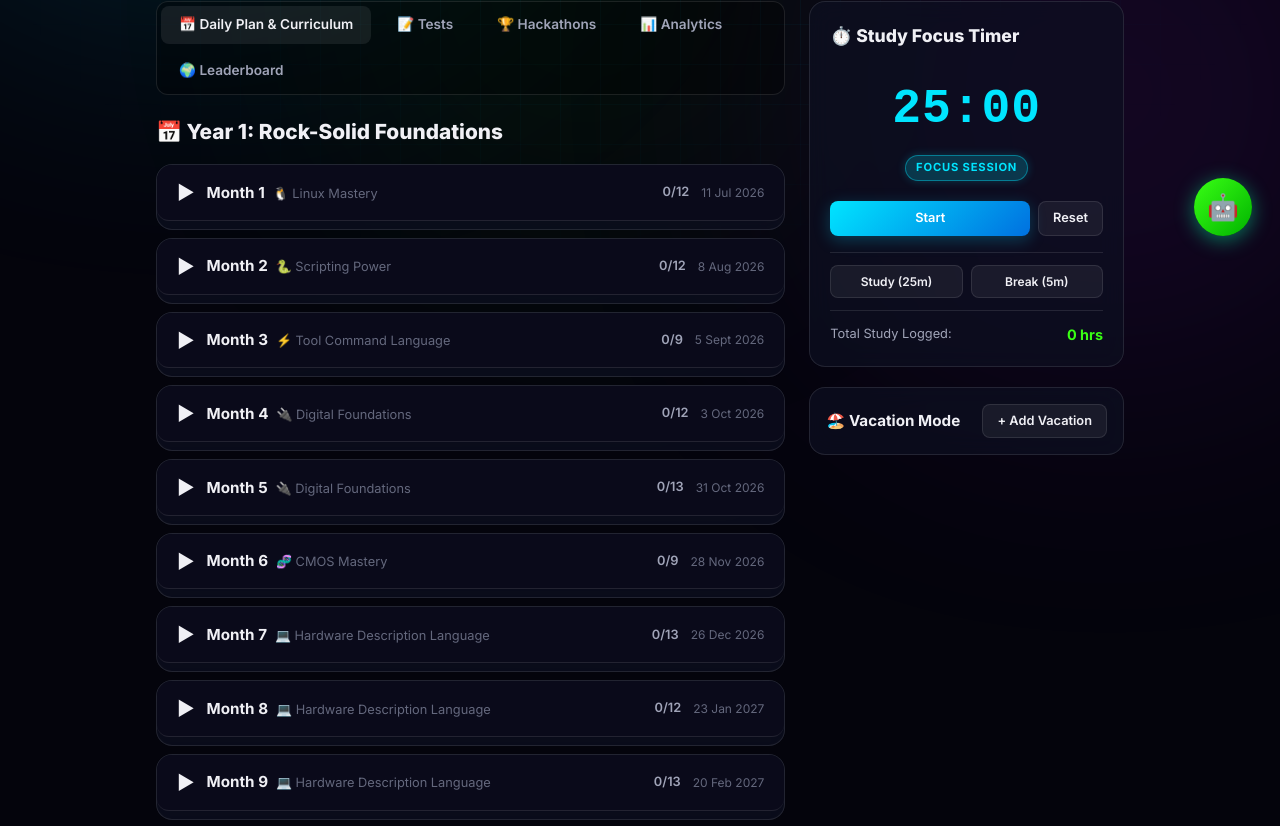
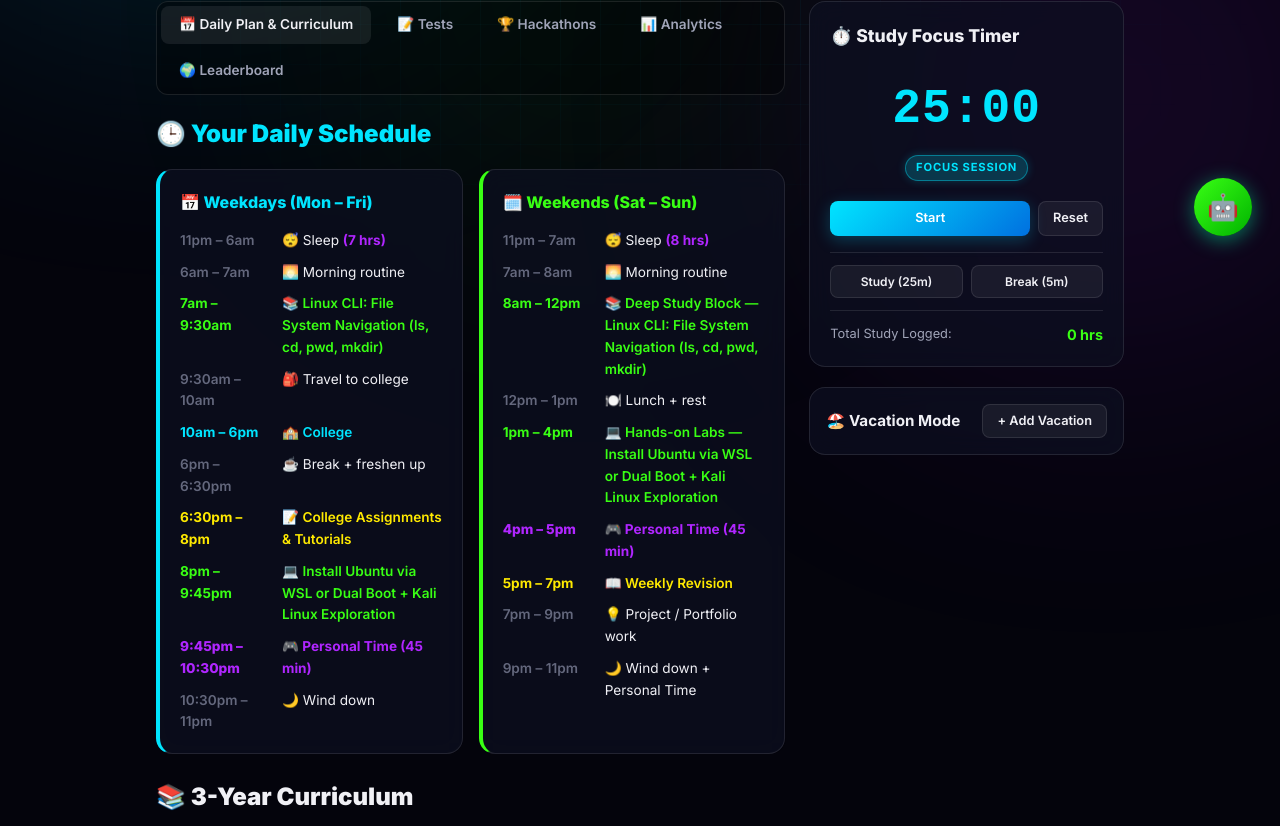
Before and after one commit to manavtajpara-byte/VLSI-Cyber-Security-Planner, a Next.js app: page / in a window 1280 px wide. Shown: the part 536-1362 px from the top of the page. Built offline with nearby package versions, Linux system fonts and the light colour scheme.

Commit message:
feat: full daily plan + curriculum in one tab, dynamic task names in time slots

```diff
--- a/src/app/page.tsx
+++ b/src/app/page.tsx
@@ -424,6 +424,52 @@ export default function Dashboard() {
           {/* ═══ TIMETABLE TAB ═══ */}
           {activeTab === "timetable" && (
             <div>
+
+              {/* ── DAILY SCHEDULE ── */}
+              <h2 style={{ fontSize: "1.5rem", fontWeight: 900, marginBottom: 16, color: "var(--vlsi)", display: "flex", alignItems: "center", gap: 10 }}>
+                🕒 Your Daily Schedule
+              </h2>
+
+              <div style={{ display: "grid", gridTemplateColumns: "1fr 1fr", gap: 16, marginBottom: 24 }}>
+                {/* Weekday */}
+                <div className="card" style={{ padding: 20, borderLeft: "4px solid var(--vlsi)" }}>
+                  <h3 style={{ fontWeight: 800, color: "var(--vlsi)", marginBottom: 14, fontSize: "1rem" }}>📅 Weekdays (Mon – Fri)</h3>
+                  <div style={{ display: "grid", gridTemplateColumns: "90px 1fr", gap: "10px 12px", fontSize: "0.85rem" }}>
+                    <span style={{ color: "var(--text-muted)", fontWeight: 600 }}>11pm – 6am</span><span>😴 Sleep <span style={{ color: "var(--purple)", fontWeight: 700 }}>(7 hrs)</span></span>
+                    <span style={{ color: "var(--text-muted)", fontWeight: 600 }}>6am – 7am</span><span>🌅 Morning routine</span>
+                    <span style={{ color: "var(--cyber)", fontWeight: 700 }}>7am – 9:30am</span><span style={{ color: "var(--cyber)", fontWeight: 600 }}>📚 {cyberVlsiTasks}</span>
+                    <span style={{ color: "var(--text-muted)", fontWeight: 600 }}>9:30am – 10am</span><span>🎒 {isLast6Months ? "Free Time / Deep Work Prep" : "Travel to college"}</span>
+                    <span style={{ color: "var(--vlsi)", fontWeight: 700 }}>10am – 6pm</span><span style={{ color: "var(--vlsi)", fontWeight: 600 }}>{isLast6Months ? "💻 Job Hunting & Advanced Labs" : "🏫 College"}</span>
+                    <span style={{ color: "var(--text-muted)", fontWeight: 600 }}>6pm – 6:30pm</span><span>☕ Break + freshen up</span>
+                    <span style={{ color: "var(--gold)", fontWeight: 700 }}>6:30pm – 8pm</span><span style={{ color: "var(--gold)", fontWeight: 600 }}>{isLast6Months ? "📚 Interview Prep & Algorithms" : "📝 College Assignments & Tutorials"}</span>
+                    <span style={{ color: "var(--cyber)", fontWeight: 700 }}>8pm – 9:45pm</span><span style={{ color: "var(--cyber)", fontWeight: 600 }}>💻 {practicalTasks}</span>
+                    <span style={{ color: "var(--purple)", fontWeight: 800 }}>9:45pm – 10:30pm</span><span style={{ color: "var(--purple)", fontWeight: 700 }}>🎮 Personal Time (45 min)</span>
+                    <span style={{ color: "var(--text-muted)", fontWeight: 600 }}>10:30pm – 11pm</span><span>🌙 Wind down</span>
+                  </div>
+                </div>
+
+                {/* Weekend */}
+                <div className="card" style={{ padding: 20, borderLeft: "4px solid var(--cyber)" }}>
+                  <h3 style={{ fontWeight: 800, color: "var(--cyber)", marginBottom: 14, fontSize: "1rem" }}>🗓️ Weekends (Sat – Sun)</h3>
+                  <div style={{ display: "grid", gridTemplateColumns: "90px 1fr", gap: "10px 12px", fontSize: "0.85rem" }}>
+                    <span style={{ color: "var(--text-muted)", fontWeight: 600 }}>11pm – 7am</span><span>😴 Sleep <span style={{ color: "var(--purple)", fontWeight: 700 }}>(8 hrs)</span></span>
+                    <span style={{ color: "var(--text-muted)", fontWeight: 600 }}>7am – 8am</span><span>🌅 Morning routine</span>
+                    <span style={{ color: "var(--cyber)", fontWeight: 700 }}>8am – 12pm</span><span style={{ color: "var(--cyber)", fontWeight: 600 }}>📚 Deep Study Block — {cyberVlsiTasks}</span>
+                    <span style={{ color: "var(--text-muted)", fontWeight: 600 }}>12pm – 1pm</span><span>🍽️ Lunch + rest</span>
+                    <span style={{ color: "var(--cyber)", fontWeight: 700 }}>1pm – 4pm</span><span style={{ color: "var(--cyber)", fontWeight: 600 }}>💻 Hands-on Labs — {practicalTasks}</span>
+                    <span style={{ color: "var(--purple)", fontWeight: 800 }}>4pm – 5pm</span><span style={{ color: "var(--purple)", fontWeight: 700 }}>🎮 Personal Time (45 min)</span>
+                    <span style={{ color: "var(--gold)", fontWeight: 700 }}>5pm – 7pm</span><span style={{ color: "var(--gold)", fontWeight: 600 }}>📖 Weekly Revision</span>
+                    <span style={{ color: "var(--text-muted)", fontWeight: 600 }}>7pm – 9pm</span><span>💡 Project / Portfolio work</span>
+                    <span style={{ color: "var(--text-muted)", fontWeight: 600 }}>9pm – 11pm</span><span>🌙 Wind down + Personal Time</span>
+                  </div>
+                </div>
+              </div>
+
+              {/* ── 3-YEAR CURRICULUM ── */}
+              <h2 style={{ fontSize: "1.5rem", fontWeight: 900, marginBottom: 16, color: "var(--text-primary)", display: "flex", alignItems: "center", gap: 10 }}>
+                📚 3-Year Curriculum
+              </h2>
+
               {years.map((year) => (
                 <div key={year} style={{ marginBottom: 32 }}>
                   <h2 style={{ fontSize: "1.3rem", fontWeight: 800, marginBottom: 16, color: "var(--text-primary)" }}>
```
